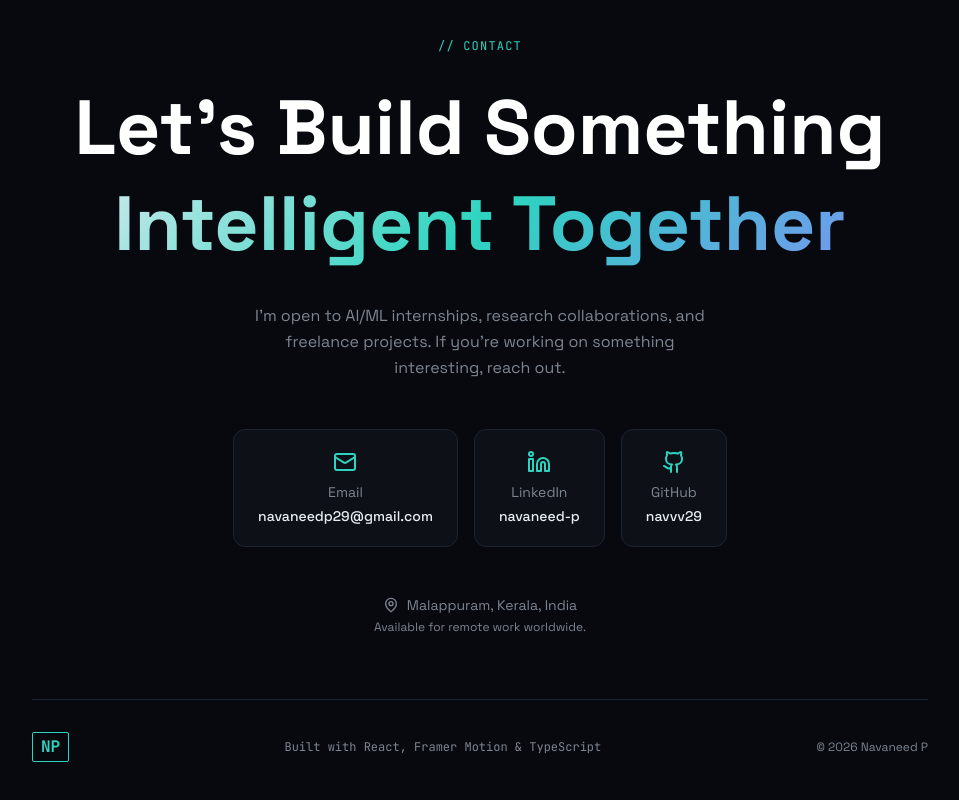
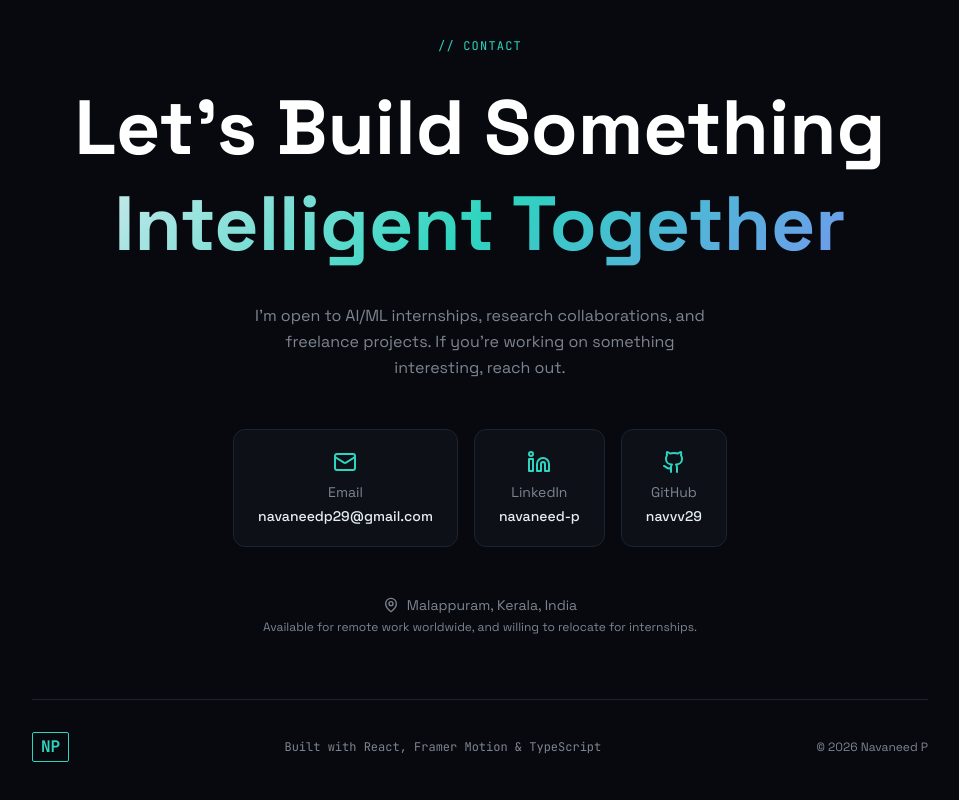
Before and after one commit to navvv29/Navaneed_Portfolio, a React (Vite) app: page / in a window 1280 px wide. Shown: the part 7679-8479 px from the top of the page, without its empty margins (160-1119 px from the left). Built offline with nearby package versions, Linux system fonts and the light colour scheme.

Commit message:
Update location availability to indicate willingness to relocate for internships

```diff
--- a/src/sections/ContactSection.tsx
+++ b/src/sections/ContactSection.tsx
@@ -85,7 +85,7 @@ export const ContactSection: React.FC = () => {
               <span>Malappuram, Kerala, India</span>
             </div>
             <p className="text-[var(--text-muted)] text-xs">
-              Available for remote work worldwide.
+              Available for remote work worldwide, and willing to relocate for internships.
             </p>
           </div>
         </FadeIn>
```
